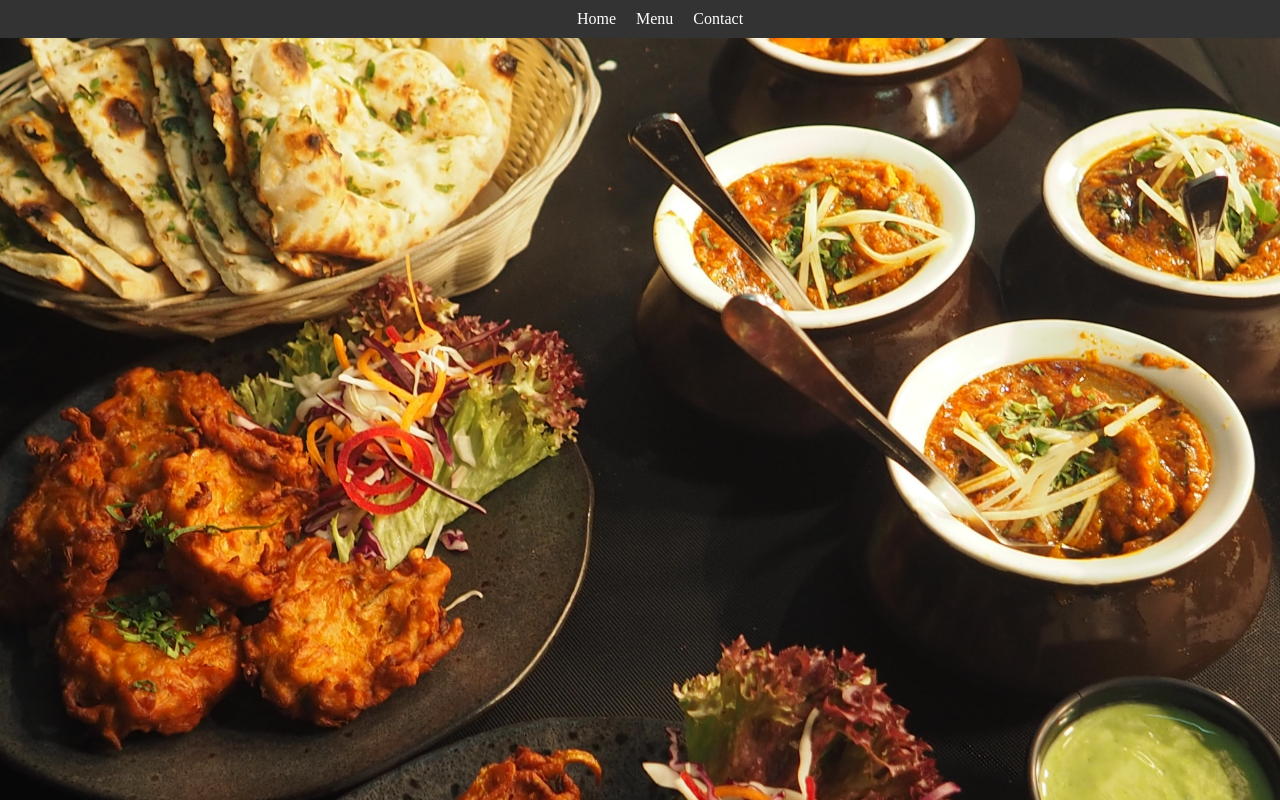
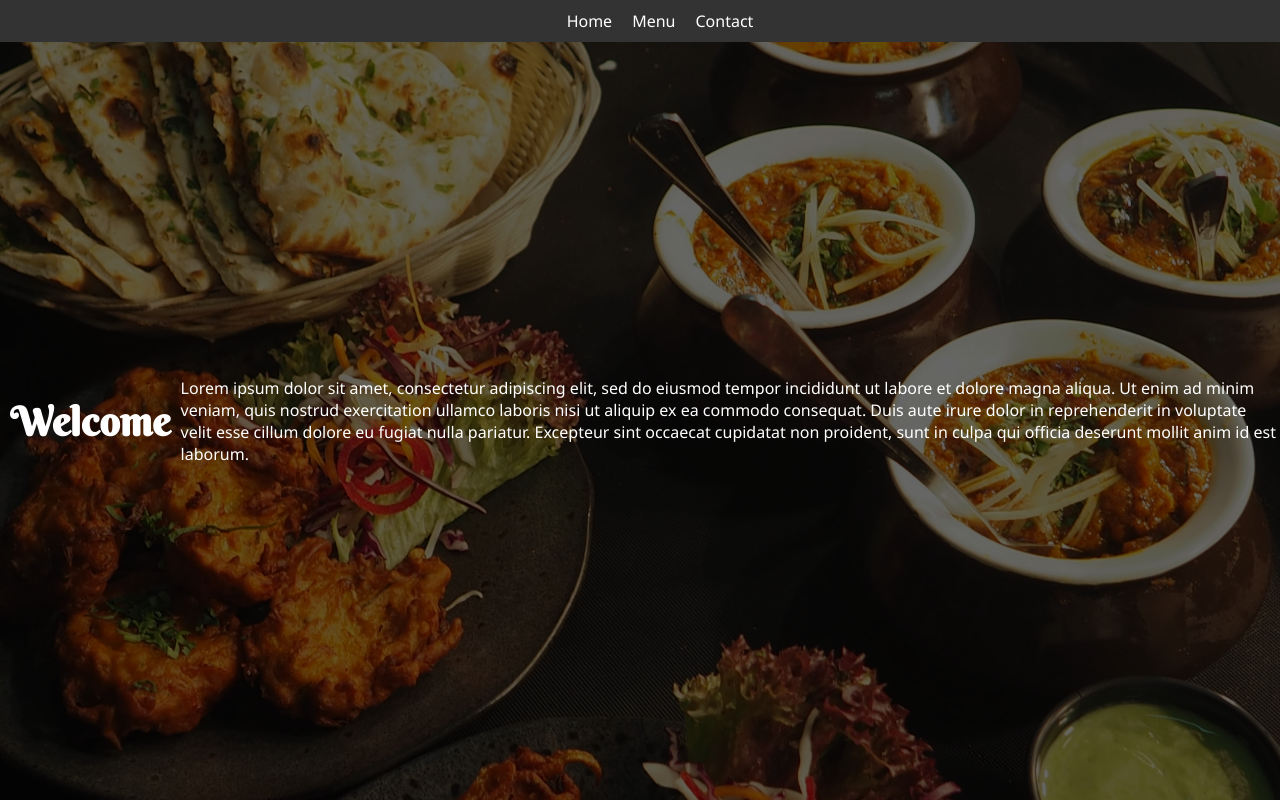
Before and after one commit to stevenwalker91/restaurant-page, a website built with webpack: page dist/index.html in a window 1280 px wide. Built offline with nearby package versions, Linux system fonts and the light colour scheme.

Commit message:
added some basic content & layouts. Also added js so the home page would show by default

```diff
--- a/src/contact.js
+++ b/src/contact.js
@@ -2,7 +2,7 @@ export function generateContactPage () {
     //check its connecting
     console.log('hello');
 
-    const testhtml = '<div><h1 id="hello">Contact</h1></div>'
+    const testhtml = '<div class="container-black"><div class="container"><h1>Contact</h1></div></div>'
 
     return testhtml;
 }
--- a/src/home.js
+++ b/src/home.js
@@ -2,7 +2,7 @@ export function generateHomePage () {
     //check its connecting
     console.log('hello');
 
-    const testhtml = '<div><h1 id="hello">Welcome</h1></div>'
+    const testhtml = '<div class="container-black"><h1 class="logo">Welcome</h1><p>Lorem ipsum dolor sit amet, consectetur adipiscing elit, sed do eiusmod tempor incididunt ut labore et dolore magna aliqua. Ut enim ad minim veniam, quis nostrud exercitation ullamco laboris nisi ut aliquip ex ea commodo consequat. Duis aute irure dolor in reprehenderit in voluptate velit esse cillum dolore eu fugiat nulla pariatur. Excepteur sint occaecat cupidatat non proident, sunt in culpa qui officia deserunt mollit anim id est laborum.</p></div>'
 
     return testhtml;
 }
--- a/src/index.js
+++ b/src/index.js
@@ -3,10 +3,15 @@ import { generateMenuPage } from './menu.js';
 import { generateContactPage } from './contact.js';
 import './style.css';
 
+const renderInitialPage = () => {
+    //get the div that will be updated
+    const content = document.getElementById('responsive-content');
+    let contentToAdd = generateHomePage();
+    content.innerHTML = contentToAdd;
+}
 
 
-
-const renderPage = (event) => {
+const renderNewPage = (event) => {
 
     //kill the function if its not one of the list items selected
     if (event.target.tagName !== 'LI') {
@@ -35,6 +40,8 @@ const renderPage = (event) => {
 
 }
 
+renderInitialPage();
+
 //listen for nav clicks
 const navList = document.getElementById('nav-list');
-navList.addEventListener('click', renderPage);
+navList.addEventListener('click', renderNewPage);
--- a/src/menu.js
+++ b/src/menu.js
@@ -2,7 +2,7 @@ export function generateMenuPage () {
     //check its connecting
     console.log('hello');
 
-    const testhtml = '<div><h1 id="hello">Menu</h1></div>'
+    const testhtml = '<div class="container-black"><div class="container"><h1>Menu</h1></div></div>'
 
     return testhtml;
 }
--- a/src/style.css
+++ b/src/style.css
@@ -1,6 +1,7 @@
 body {
     margin: 0;
     height: 100vh;
+    font-family: 'Segoe UI', Tahoma, Geneva, Verdana, sans-serif;
 }
 
 #nav {
@@ -44,5 +45,35 @@ ul li:hover {
 #responsive-content {
 
     height: inherit;
+    display: flex;
+    justify-content: center;
+
+
 
 }
+
+.container-black {
+    background-color: rgba(1, 1, 1, 0.6);
+    width: 100%;
+    align-items: center;
+    height: 100%;
+    display: flex;
+    color: white;
+}
+
+.container {
+    background-color: white;
+    height: 70%;
+    width: 100%;
+    padding: 30px;
+    color: black;
+
+}
+
+.logo {
+    font-family: 'Berkshire Swash', cursive;
+    font-size: 40px;
+    color: white;
+    padding: 10px;
+
+}
```
Also changed, not shown: dist/index.html.
